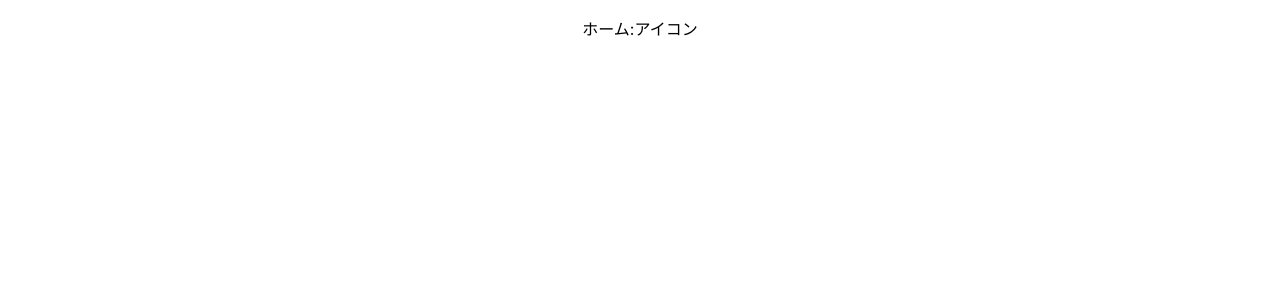
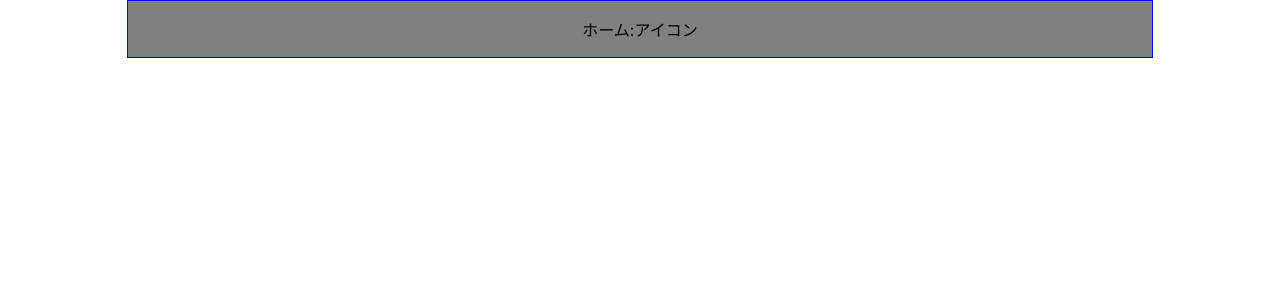
Before and after one commit to kikuchi-syunsuke/ts-text-app, a React (Create React App) app: page / in a window 1280 px wide. Shown: the top 300 px of the page. Built offline with nearby package versions, Linux system fonts and the light colour scheme.

Commit message:
styled-componentsをインストールしました

```diff
--- a/package.json
+++ b/package.json
@@ -10,9 +10,11 @@
     "@types/node": "^16.11.66",
     "@types/react": "^18.0.21",
     "@types/react-dom": "^18.0.6",
+    "@types/styled-components": "^5.1.26",
     "react": "^18.2.0",
     "react-dom": "^18.2.0",
     "react-scripts": "5.0.1",
+    "styled-components": "^5.3.6",
     "typescript": "^4.8.4",
     "web-vitals": "^2.1.4"
   },
--- a/src/components/sidebar/SidebarOption.tsx
+++ b/src/components/sidebar/SidebarOption.tsx
@@ -1,17 +1,25 @@
 import React from "react";
+import styled from "styled-components";
 
 type propsType = {
     text: string;
     icon: string;
-}
+};
 
 const SidebarOption: React.FC<propsType> = (props) => {
     const { text, icon } = props;
     return (
-        <div>
+        <Sdiv>
             <p>{`${text}:${icon}`}</p>
-        </div>
-    )
-}
+        </Sdiv>
+    );
+};
+
+const Sdiv = styled.div`
+    width: 80%;
+    margin-inline: auto;
+    border: 1px solid blue;
+    background-color: gray;
+`;
 
 export default SidebarOption;
```
Also changed, not shown: 1 other file (tests, documents, lock files or other folders).
